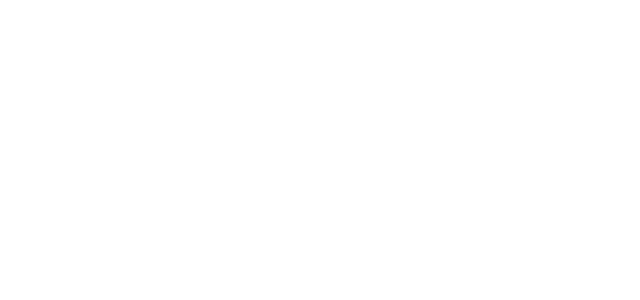
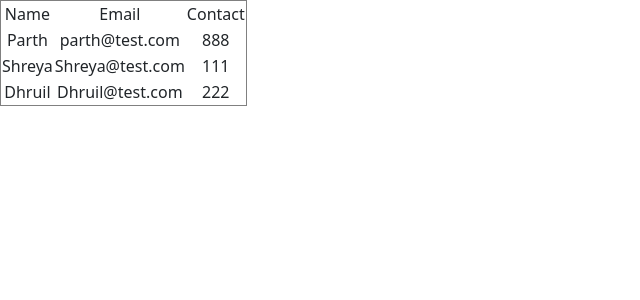
Before and after one commit to parthkhatri123/firstreactapp, a React (Create React App) app: page / in a window 1280 px wide. Shown: the top 300 px of the page, without its empty margins (0-640 px from the left). Built offline with nearby package versions, Linux system fonts and the light colour scheme.

Commit message:
Table array in react

```diff
--- a/src/App.js
+++ b/src/App.js
@@ -15,6 +15,7 @@ import Componentwillunmount from './Componentwillunmout';
 import Luseeffect from './Luseeffect';
 import Style from './Style';
 import { Button } from 'react-bootstrap'
+import Larray from './Larray';
 
 function App() {
 
@@ -126,7 +127,7 @@ function App() {
       {/* Styles in React Js */}
 
       {/*Handle array in React */}
-
+        <Larray />
       {/*Handle array in React */}
 
 
--- /dev/null
+++ b/src/Larray.js
@@ -0,0 +1,32 @@
+import React from "react";
+
+function Larray() {
+    //const students = ['Parth', 'Shreya'];
+    const students = [
+        { name: "Parth", email: 'parth@test.com', contact: 888 },
+        { name: "Shreya", email: 'Shreya@test.com', contact: 111 },
+        { name: "Dhruil", email: 'Dhruil@test.com', contact: 222 }
+    ]
+
+    return (
+        <table border="1">
+            <tr>
+                <td>Name</td>
+                <td>Email</td>
+                <td>Contact</td>
+            </tr>
+            {
+                students.map((item) =>
+                    <tr>
+                        <td>{item.name}</td>
+                        <td>{item.email}</td>
+                        <td>{item.contact}</td>
+                    </tr>
+                )
+            }
+
+        </table>
+    )
+}
+
+export default Larray;
```
